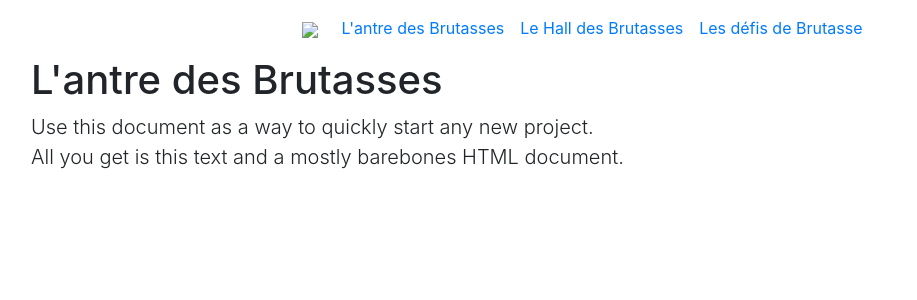
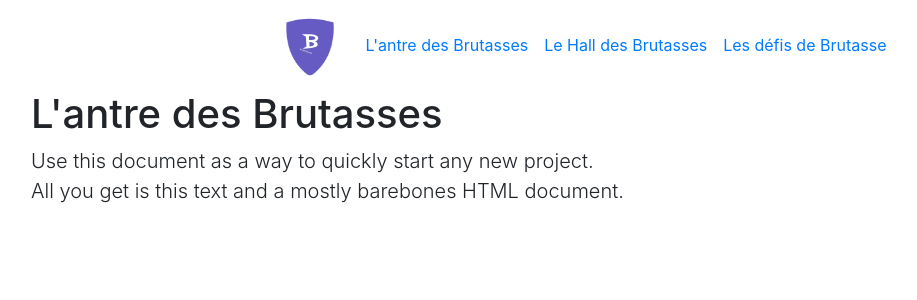
Before and after one commit to lesBrutasses/les_brutasses, a Jekyll site: the page built from index.md, in a window 1280 px wide. Shown: the top 300 px of the page, without its empty margins (54-971 px from the left). Built offline with Jekyll 4.4.1, drawn with Linux system fonts in a browser that asks for light colours.

Commit message:
Update main.html

```diff
--- a/_layouts/main.html
+++ b/_layouts/main.html
@@ -15,9 +15,9 @@
 <body>
 
 
-  <nav class="navbar navbar-expand-sm bg-lesbrutassesViolet justify-content-center">
+  <nav class="navbar navbar-expand-sm bg-lesbrutassesRose justify-content-center">
     <a class="navbar-brand" href="#">
-      <img src="images/logoBandeau.png" style="width:64px;">
+      <img src="img/logoBandeau.png" style="width:64px;">
     </a>
 
     <!-- Links -->
```
